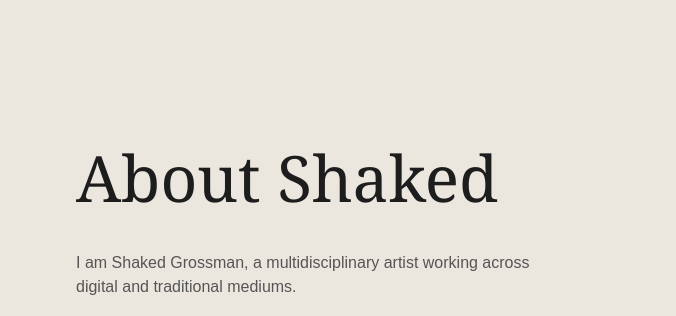
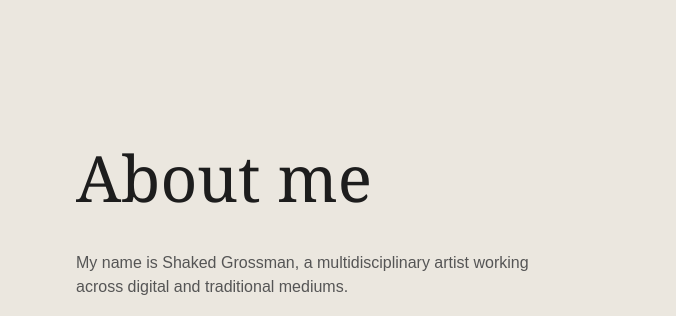
Before and after one commit to shakedgrossman/shakeds-art, a plain HTML site: page index.html in a window 1280 px wide. Shown: the part 3420-3736 px from the top of the page, 604-1280 px from the left. Drawn offline with Linux system fonts and the light colour scheme.

Commit message:
Revise introduction text in index.html
Updated the introduction text to include 'My name is' instead of 'I am'.

```diff
--- a/index.html
+++ b/index.html
@@ -189,13 +189,13 @@
                 data-en="About me"
                 data-he="קצת עלי"
             >
-                About Shaked
+                About me
             </h2>
             <p
-                data-en="I am Shaked Grossman, a multidisciplinary artist working across digital and traditional mediums."
-                data-he="אני שקד גרוסמן, אמנית רב־תחומית שעובדת במגוון מדיומים דיגיטליים ומסורתיים."
+                data-en="My name is Shaked Grossman, a multidisciplinary artist working across digital and traditional mediums."
+                data-he="אני שקד גרוסמן, אמנית רב־תחומית שעובדת במדיומים דיגיטליים ומסורתיים."
             >
-                I am Shaked Grossman, a multidisciplinary artist working across digital and traditional mediums.
+                My name is Shaked Grossman, a multidisciplinary artist working across digital and traditional mediums.
             </p>
             <p
                 data-en="My work explores people, emotion, nature and the stories we carry with us."
```
